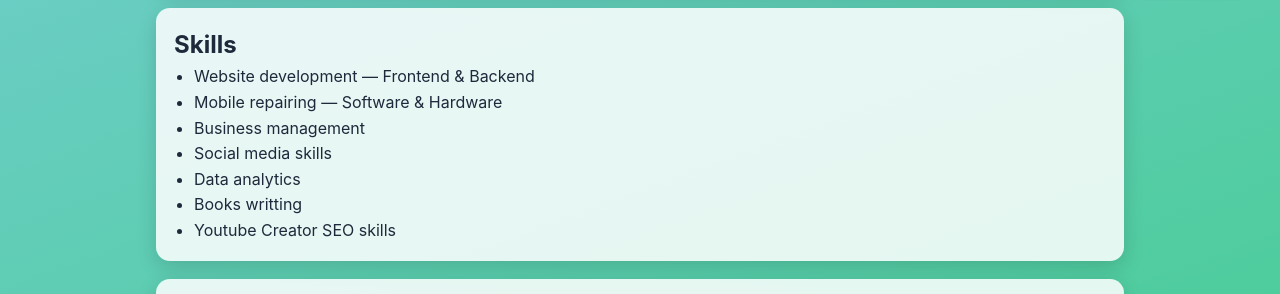
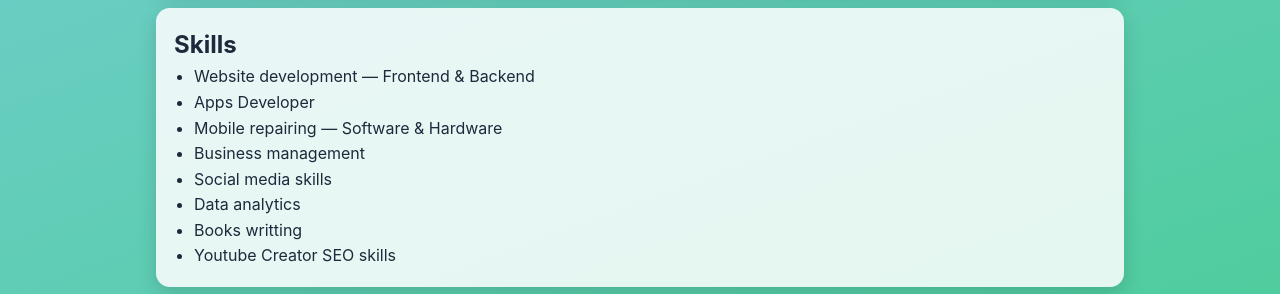
Before and after one commit to IGTTECH/Igt-tech-college, a plain HTML site: page about-seth.html in a window 1280 px wide. Shown: the part 786-1080 px from the top of the page. Drawn offline with Linux system fonts and the light colour scheme.

Commit message:
Update about-seth.html
Signed-off-by: unknown <206084850+igtseth@users.noreply.github.com>

```diff
--- a/about-seth.html
+++ b/about-seth.html
@@ -148,6 +148,7 @@
       <h2>Skills</h2>
       <ul class="skill-list">
         <li>Website development — Frontend & Backend</li>
+        <li> Apps Developer</li>
         <li>Mobile repairing — Software & Hardware</li>
         <li>Business management</li>
         <li>Social media skills</li>
```
